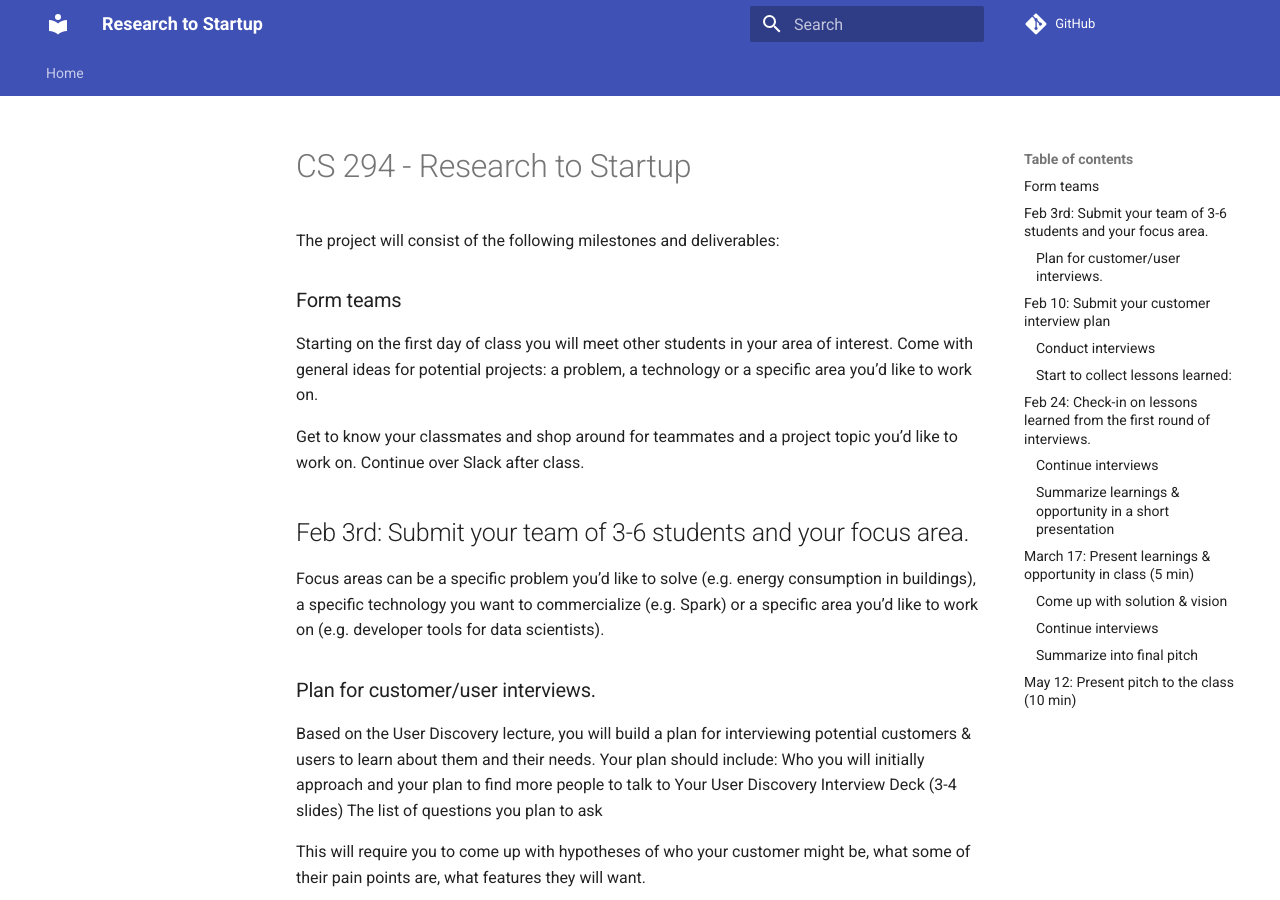
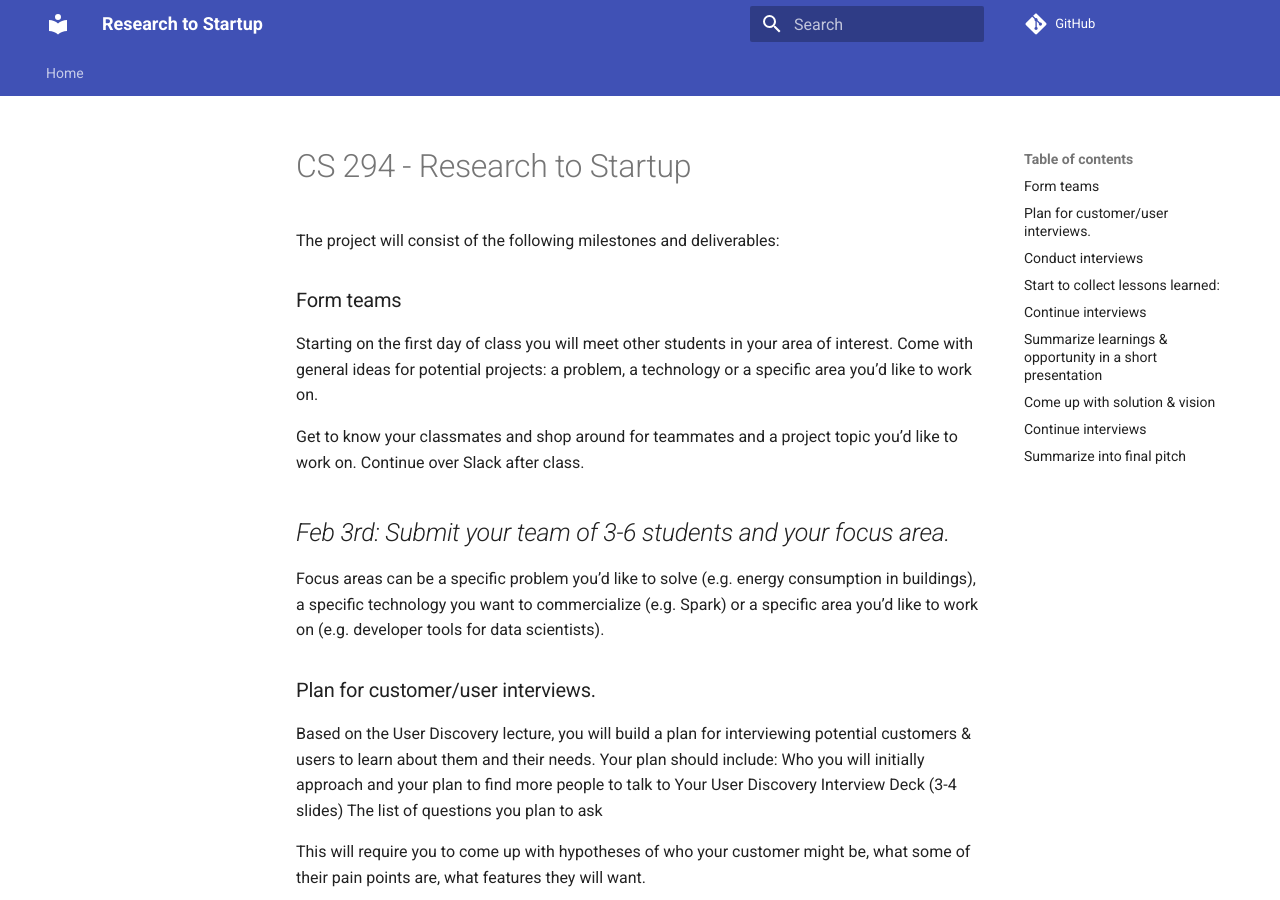
Before and after one commit to research-to-startup/research-to-startup.github.io, an MkDocs documentation site: the page built from docs/project.md, in a window 1280 px wide and 900 px high. Built offline with MkDocs 1.6.1 and Material for MkDocs 9.7.7, drawn with Linux system fonts in a browser that asks for light colours; comment, search, counter and statistics services are not loaded.

Commit message:
Update project.md

```diff
--- a/docs/project.md
+++ b/docs/project.md
@@ -7,8 +7,9 @@
 
 Get to know your classmates and shop around for teammates and a project topic you’d like to work on. Continue over Slack after class.
 
-## Feb 3rd: Submit your team of 3-6 students and your focus area.
+<h2><i>Feb 3rd: Submit your team of 3-6 students and your focus area.</i></h2>
 Focus areas can be a specific problem you’d like to solve (e.g. energy consumption in buildings), a specific technology you want to commercialize (e.g. Spark) or a specific area you’d like to work on (e.g. developer tools for data scientists).
+
 
 ### Plan for customer/user interviews.
 Based on the User Discovery lecture, you will build a plan for interviewing potential customers & users to learn about them and their needs. Your plan should include:
@@ -18,7 +19,7 @@
 
 This will require you to come up with hypotheses of who your customer might be, what some of their pain points are, what features they will want.
 
-## Feb 10: Submit your customer interview plan
+<h2><i>Feb 10: Submit your customer interview plan</i></h2>
 
 ### Conduct interviews
 Conduct your first round of user interviews (at least 1 per teammate). Rotate through who leads the interviews so that each team member has a chance to lead at least 1 interview.
@@ -30,7 +31,7 @@
 - What was most surprising?
 - Which of your initial hypotheses were right/wrong?
 
-## Feb 24: Check-in on lessons learned from the first round of interviews.
+<h2><i>Feb 24: Check-in on lessons learned from the first round of interviews.</i></h2>
 Prepare a short slide deck (< 5 slides) or document (< 1/2 page) summarizing the findings of your first interviews and what you plan to focus on next. Have you uncovered a high-value user pain point?
 
 ### Continue interviews
@@ -39,7 +40,7 @@
 ### Summarize learnings & opportunity in a short presentation
 Based on all of your interviews, come up with a summary of who is the customer/user and what are their pain-points. Prepare a short presentation on this to share with the class.
 
-## March 17: Present learnings & opportunity in class (5 min)
+<h2><i>March 17: Present learnings & opportunity in class (5 min)</i></h2>
 
 ### Come up with solution & vision
 Based on the personas and pain-points you’ve identified, come up with a feasible solution to their problem. What technology is required? What would be the minimal viable product?
@@ -57,4 +58,4 @@
 -What is your long-term vision?
 Optionally, extend this a full pitch deck by adding the business model, market size, channels and differentiation.
 
-## May 12: Present pitch to the class (10 min)
+<h2><i>May 12: Present pitch to the class (10 min)</i></h2>
```
